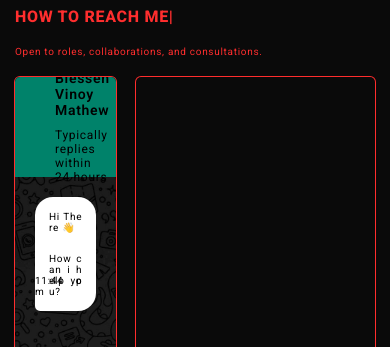
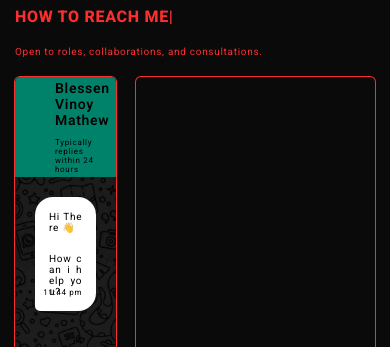
Before and after one commit to Blessen25/Portfolio_BVM, a React (Vite) app in the folder frontend/portfolio/: page / in a window 390 px wide. Shown: the part 3094-3441 px from the top of the page. Built offline with nearby package versions, Linux system fonts and the light colour scheme.

Commit message:
Commited Changes

```diff
--- a/frontend/portfolio/src/components/Contact_comp/contact.css
+++ b/frontend/portfolio/src/components/Contact_comp/contact.css
@@ -150,3 +150,20 @@
 
     box-shadow: inset 0px 70px 0px 0px rgba(0, 130, 106, 1);
 }
+
+@media screen and (max-width: 767px) {
+
+    .whatsappdetails:last-child {
+
+        font-size: 10px;
+    }
+}
+
+
+@media screen and (max-width: 575px) {
+
+    .whatsappdetails:last-child {
+
+        font-size: 8px;
+    }
+}
--- a/frontend/portfolio/src/components/extras.css
+++ b/frontend/portfolio/src/components/extras.css
@@ -196,6 +196,11 @@
     bottom: 14px;
     right: 14px;
 }
+
+.timetext {
+
+    font-size: 13px;
+}
 @media screen and (max-width: 1199px) {
 
     .skillchilddiv {
@@ -272,6 +277,11 @@
 
         height: 400px;
     }
+
+    .timetext {
+
+        font-size: 11px;
+    }
 }
 
 @media screen and (max-width: 575px) {
@@ -341,6 +351,11 @@
 
         padding: 15px;
     }
+
+    .timetext {
+
+        font-size: 8px;
+    }
 }
 
 @media screen and (max-width: 426px) {
--- a/frontend/portfolio/src/components/extras.tsx
+++ b/frontend/portfolio/src/components/extras.tsx
@@ -404,5 +404,5 @@ export const TimeHHmm: React.FC = () => {
   const text = now
     .toLocaleTimeString("en-US", { hour: "2-digit", minute: "2-digit", hour12: true })
     .toLowerCase();
-  return <p className="ptext timealign">{text}</p>
+  return <p className="timetext timealign">{text}</p>
 };
```
